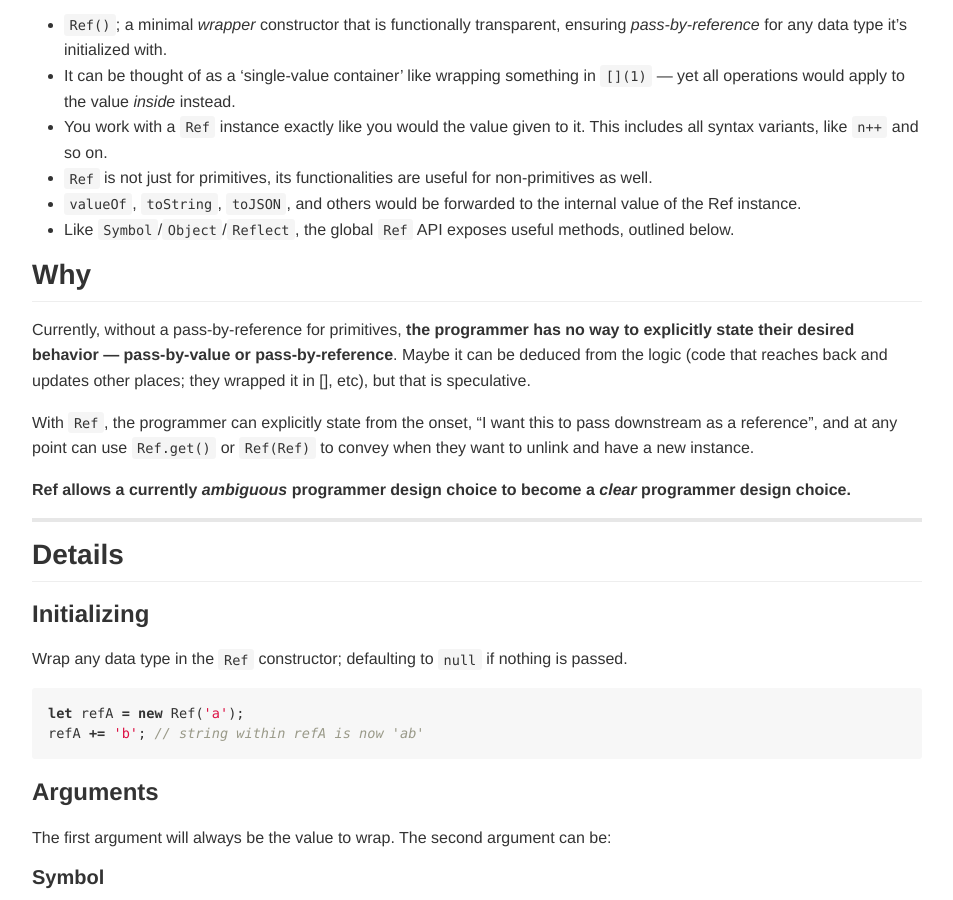
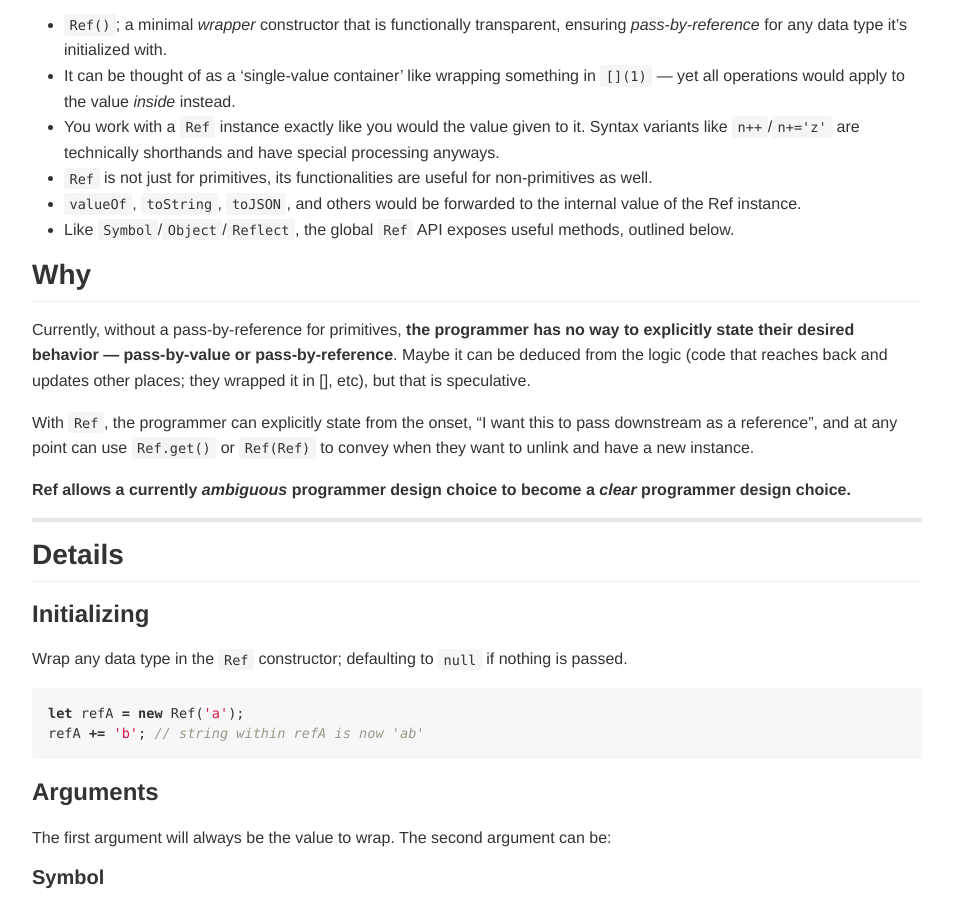
Before and after one commit to jason-ford-x/proposal-ref-class, a website: page README.html in a window 1280 px wide. Shown: the part 1074-1974 px from the top of the page, without its empty margins (163-1116 px from the left). Drawn offline with Linux system fonts and the light colour scheme.

Commit message:
clarifiaction

```diff
--- a/README.html
+++ b/README.html
@@ -1116,7 +1116,7 @@ In both cases above, you can easily work around the problem by using <code>a=[1]
 <ul>
 <li><code>Ref()</code>; a minimal <em>wrapper</em> constructor that is functionally transparent, ensuring <em>pass-by-reference</em> for any data type it&rsquo;s initialized with.</li>
 <li>It can be thought of as a &lsquo;single-value container&rsquo; like wrapping something in <code>[](1)</code> — yet all operations would apply to the value <em>inside</em> instead.</li>
-<li>You work with a <code>Ref</code> instance exactly like you would the value given to it. This includes all syntax variants, like <code>n++</code> and so on.</li>
+<li>You work with a <code>Ref</code> instance exactly like you would the value given to it. Syntax variants like <code>n++</code>/<code>n+='z'</code> are technically shorthands and have special processing anyways.</li>
 <li><code>Ref</code> is not just for primitives, its functionalities are useful for non-primitives as well.</li>
 <li><code>valueOf</code>, <code>toString</code>, <code>toJSON</code>, and others would be forwarded to the internal value of the Ref instance.</li>
 <li>Like <code>Symbol</code>/<code>Object</code>/<code>Reflect</code>, the global <code>Ref</code> API exposes useful methods, outlined below.</li>
```
Also changed, not shown: README.md.
